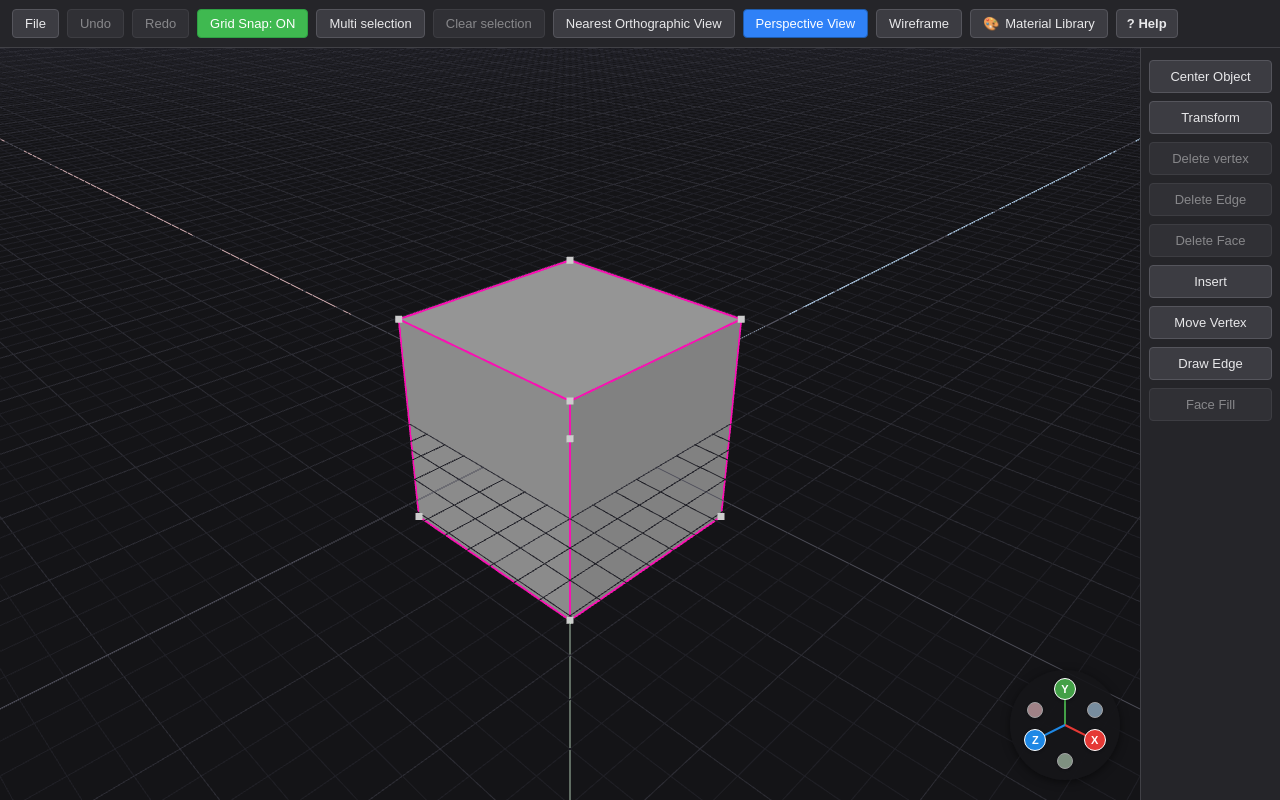
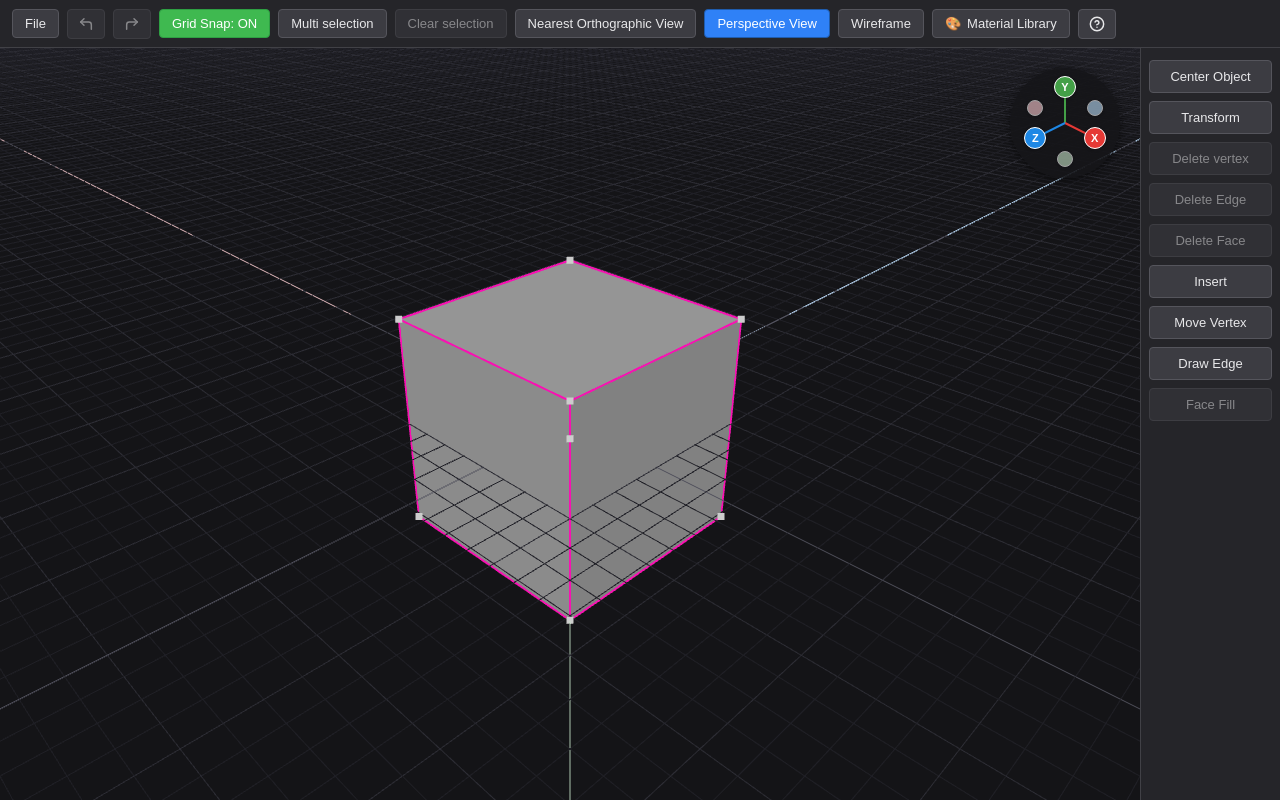
Before and after one commit to vinsrc/dotsand3dobjects, a React (Vite) app: page / in a window 1280 px wide. Built offline with nearby package versions, Linux system fonts and the light colour scheme.

Commit message:
use icons and fix chrome android screen bugs

```diff
--- a/index.html
+++ b/index.html
@@ -2,10 +2,10 @@
 <html lang="en">
   <head>
     <meta charset="UTF-8" />
-    <meta name="viewport" content="width=device-width, initial-scale=1.0" />
+    <meta name="viewport" content="width=device-width, initial-scale=1.0, maximum-scale=1.0, user-scalable=no, viewport-fit=cover" />
     <title>WireframeVibe3D</title>
     <style>
-      * {
+      *, *::before, *::after {
         box-sizing: border-box;
       }
       body, html {
@@ -13,8 +13,16 @@
         padding: 0;
         width: 100%;
         height: 100%;
+        height: 100dvh;
         overflow: hidden;
         background-color: #1f1f23;
+        -webkit-text-size-adjust: 100%;
+      }
+      #root {
+        width: 100%;
+        height: 100%;
+        height: 100dvh;
+        overflow: hidden;
       }
     </style>
   </head>
--- a/package.json
+++ b/package.json
@@ -4,7 +4,7 @@
   "type": "module",
   "private": true,
   "scripts": {
-    "dev": "vite",
+    "dev": "vite  --host",
     "build": "vite build",
     "preview": "vite preview",
     "test:unit": "vitest run",
--- a/src/Application/AppBootstrapper.ts
+++ b/src/Application/AppBootstrapper.ts
@@ -83,7 +83,7 @@ export class AppBootstrapper {
     const uiCustomizationService = new UiCustomizationService(
       stateNotifier,
       "right",
-      "right",
+      "left",
       2,
       uiCustomizationStorage
     );
--- a/src/Ui/Components/App.tsx
+++ b/src/Ui/Components/App.tsx
@@ -33,8 +33,9 @@ const AppContent: React.FC = () => {
       style={{
         display: "flex",
         flexDirection: "column",
-        width: "100vw",
-        height: "100vh",
+        width: "100%",
+        height: "100%",
+        maxHeight: "100dvh",
         margin: 0,
         padding: 0,
         overflow: "hidden",
--- a/src/Ui/Components/AxisGizmo.tsx
+++ b/src/Ui/Components/AxisGizmo.tsx
@@ -171,7 +171,7 @@ export const AxisGizmo: React.FC = () => {
       onPointerUp={handlePointerUp}
       style={{
         position: "absolute",
-        bottom: "20px",
+        top: "20px",
         right: "20px",
         width: "110px",
         height: "110px",
--- a/src/Ui/Components/CustomizeUiModal.tsx
+++ b/src/Ui/Components/CustomizeUiModal.tsx
@@ -87,8 +87,8 @@ export const CustomizeUiModal: React.FC<CustomizeUiModalProps> = ({
         position: "fixed",
         top: 0,
         left: 0,
-        width: "100vw",
-        height: "100vh",
+        right: 0,
+        bottom: 0,
         backgroundColor: ThemeColors.backdrop,
         display: "flex",
         alignItems: "center",
@@ -104,6 +104,7 @@ export const CustomizeUiModal: React.FC<CustomizeUiModalProps> = ({
           borderRadius: "8px",
           width: "440px",
           maxWidth: "90vw",
+          maxHeight: "calc(100dvh - 32px)",
           display: "flex",
           flexDirection: "column",
           boxShadow: `0 8px 32px ${ThemeColors.shadow}`,
--- a/src/Ui/Components/HelpModal.tsx
+++ b/src/Ui/Components/HelpModal.tsx
@@ -18,8 +18,8 @@ export const HelpModal: React.FC<HelpModalProps> = ({ isOpen, onClose }) => {
         position: "fixed",
         top: 0,
         left: 0,
-        width: "100vw",
-        height: "100vh",
+        right: 0,
+        bottom: 0,
         backgroundColor: ThemeColors.backdrop,
         display: "flex",
         alignItems: "center",
@@ -35,7 +35,7 @@ export const HelpModal: React.FC<HelpModalProps> = ({ isOpen, onClose }) => {
           borderRadius: "8px",
           width: "560px",
           maxWidth: "90vw",
-          maxHeight: "85vh",
+          maxHeight: "calc(100dvh - 32px)",
           display: "flex",
           flexDirection: "column",
           boxShadow: `0 8px 32px ${ThemeColors.shadow}`,
--- a/src/Ui/Components/MaterialLibraryPanel.tsx
+++ b/src/Ui/Components/MaterialLibraryPanel.tsx
@@ -153,6 +153,7 @@ export const MaterialLibraryPanel: React.FC = () => {
           display: "flex",
           justifyContent: "space-between",
           alignItems: "center",
+          flexShrink: 0,
           padding: "10px 14px",
           backgroundColor: ThemeColors.panelHeaderBackground,
           borderBottom: `1px solid ${ThemeColors.border}`,
@@ -267,7 +268,9 @@ export const MaterialLibraryPanel: React.FC = () => {
       <div
         data-testid="material-list-view"
         style={{
-          flex: "0 0 140px",
+          flex: "0 1 140px",
+          maxHeight: "140px",
+          minHeight: "70px",
           overflowY: "auto",
           borderBottom: `1px solid ${ThemeColors.border}`,
           backgroundColor: ThemeColors.surface,
@@ -622,8 +625,10 @@ backgroundColor: ThemeColors.widget,
               data-testid="assign-button-anchor"
               style={{
                 padding: "12px",
+                paddingBottom: "max(12px, env(safe-area-inset-bottom, 12px))",
                 borderTop: `1px solid ${ThemeColors.borderSubtle}`,
                 backgroundColor: ThemeColors.panelBackground,
+                flexShrink: 0,
               }}
             >
               <button
--- a/src/Ui/Components/SideToolBar.tsx
+++ b/src/Ui/Components/SideToolBar.tsx
@@ -92,12 +92,14 @@ export const SideToolBar: React.FC = () => {
         width: "140px",
         minWidth: "140px",
         height: "100%",
+        flexShrink: 0,
         backgroundColor: ThemeColors.toolbarBackground,
         borderLeft: dockSide === "right" ? `1px solid ${ThemeColors.border}` : "none",
         borderRight: dockSide === "left" ? `1px solid ${ThemeColors.border}` : "none",
         display: "flex",
         flexDirection: "column",
         padding: "12px 8px",
+        paddingBottom: "max(12px, env(safe-area-inset-bottom, 12px))",
         gap: "8px",
         boxSizing: "border-box",
         overflowY: "auto",
--- a/src/Ui/Components/ToolBar.tsx
+++ b/src/Ui/Components/ToolBar.tsx
@@ -3,6 +3,7 @@ import { useAppController } from "../Common/AppContext";
 import { useApplicationState } from "../Common/UseApplicationState";
 import { FileMenu } from "./FileMenu";
 import { ThemeColors } from "../Common/Theme";
+import { UndoIcon, RedoIcon, HelpIcon } from "./ToolBarIcons";
 
 export interface ToolBarProps {
   onOpenHelp?: () => void;
@@ -322,9 +323,12 @@ export const ToolBar: React.FC<ToolBarProps> = ({
         alignItems: "center",
         justifyContent: "space-between",
         minHeight: "48px",
+        flexShrink: 0,
         backgroundColor: ThemeColors.toolbarBackground,
         borderBottom: `1px solid ${ThemeColors.border}`,
-        padding: "0 12px",
+        padding: "4px 12px",
+        paddingTop: "max(6px, env(safe-area-inset-top, 6px))",
+        paddingBottom: "6px",
         boxSizing: "border-box",
         userSelect: "none",
         overflow: "visible",
@@ -379,18 +383,32 @@ export const ToolBar: React.FC<ToolBarProps> = ({
           onClick={handleUndo}
           disabled={!canUndo}
           title="Undo (Ctrl+Z)"
-          style={canUndo ? buttonStyle : disabledButtonStyle}
+          aria-label="Undo"
+          style={{
+            ...(canUndo ? buttonStyle : disabledButtonStyle),
+            display: "inline-flex",
+            alignItems: "center",
+            justifyContent: "center",
+            padding: "6px 10px",
+          }}
         >
-          Undo
+          <UndoIcon />
         </button>
         <button
           data-testid="redo-button"
           onClick={handleRedo}
           disabled={!canRedo}
           title="Redo (Ctrl+Y)"
-          style={canRedo ? buttonStyle : disabledButtonStyle}
+          aria-label="Redo"
+          style={{
+            ...(canRedo ? buttonStyle : disabledButtonStyle),
+            display: "inline-flex",
+            alignItems: "center",
+            justifyContent: "center",
+            padding: "6px 10px",
+          }}
         >
-          Redo
+          <RedoIcon />
         </button>
         <button
           data-testid="grid-snap-toggle-button"
@@ -495,13 +513,16 @@ export const ToolBar: React.FC<ToolBarProps> = ({
             data-testid="help-button"
             onClick={onOpenHelp}
             title="Help & User Guide"
+            aria-label="Help"
             style={{
               ...buttonStyle,
+              display: "inline-flex",
+              alignItems: "center",
+              justifyContent: "center",
               padding: "6px 10px",
-              fontWeight: 700,
             }}
           >
-            ? Help
+            <HelpIcon />
           </button>
         )}
         {isFaceOrthographic && (
--- /dev/null
+++ b/src/Ui/Components/ToolBarIcons.tsx
@@ -0,0 +1,53 @@
+import React from "react";
+
+export const UndoIcon: React.FC = () => (
+  <svg
+    width="16"
+    height="16"
+    viewBox="0 0 24 24"
+    fill="none"
+    stroke="currentColor"
+    strokeWidth="2.2"
+    strokeLinecap="round"
+    strokeLinejoin="round"
+    style={{ pointerEvents: "none", display: "block" }}
+  >
+    <polyline points="9 14 4 9 9 4" />
+    <path d="M20 20v-7a4 4 0 0 0-4-4H4" />
+  </svg>
+);
+
+export const RedoIcon: React.FC = () => (
+  <svg
+    width="16"
+    height="16"
+    viewBox="0 0 24 24"
+    fill="none"
+    stroke="currentColor"
+    strokeWidth="2.2"
+    strokeLinecap="round"
+    strokeLinejoin="round"
+    style={{ pointerEvents: "none", display: "block" }}
+  >
+    <polyline points="15 14 20 9 15 4" />
+    <path d="M4 20v-7a4 4 0 0 1 4-4h12" />
+  </svg>
+);
+
+export const HelpIcon: React.FC = () => (
+  <svg
+    width="16"
+    height="16"
+    viewBox="0 0 24 24"
+    fill="none"
+    stroke="currentColor"
+    strokeWidth="2.2"
+    strokeLinecap="round"
+    strokeLinejoin="round"
+    style={{ pointerEvents: "none", display: "block" }}
+  >
+    <circle cx="12" cy="12" r="10" />
+    <path d="M9.09 9a3 3 0 0 1 5.83 1c0 2-3 3-3 3" />
+    <line x1="12" y1="17" x2="12.01" y2="17" />
+  </svg>
+);
--- a/src/Ui/Components/TransformDimensionDialog.tsx
+++ b/src/Ui/Components/TransformDimensionDialog.tsx
@@ -179,7 +179,7 @@ export const TransformDimensionDialog: React.FC = () => {
         left: `${dialogPosition.x}px`,
         top: `${dialogPosition.y}px`,
       }
-    : { position: "absolute", top: "16px", right: "16px" };
+    : { position: "absolute", top: "140px", right: "16px" };
 
   return (
     <div
```
Also changed, not shown: 3 other files (tests, documents, lock files or other folders).
